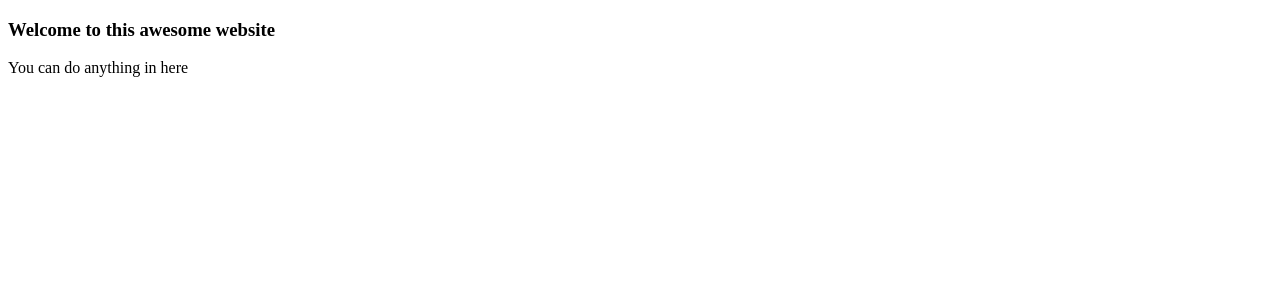
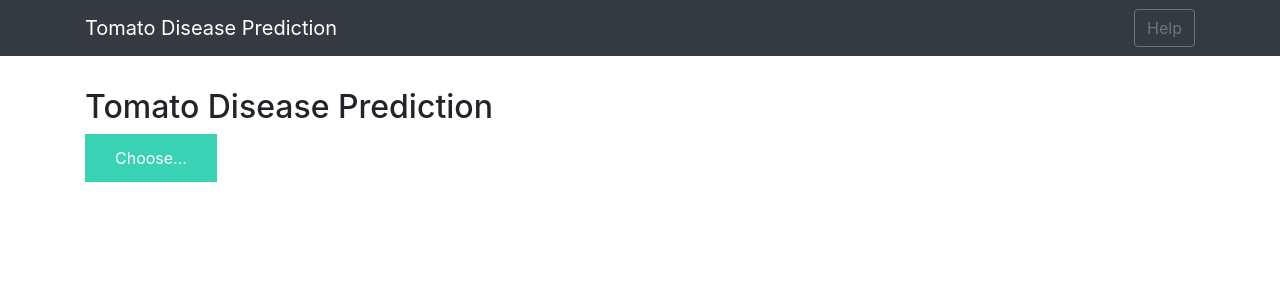
Before and after one commit to AshiishKarhade/Tomato-Disease-Prediction-End-to-End-Application, a Flask app: page / in a window 1280 px wide. Shown: the top 300 px of the page. Run offline with Flask 2, Linux system fonts and the light colour scheme; some libraries are stand-ins or nearby versions.

Commit message:
index html added

```diff
--- a/templates/index.html
+++ b/templates/index.html
@@ -1,11 +1,31 @@
-<!DOCTYPE html>
-<html>
-    <head>
-        <title>Tomato Disease Prediction</title>
-    </head>
+{% extends "base.html" %} {% block content %}
 
-    <body>
-        <h3>Welcome to this awesome website</h3>
-        <p>You can do anything in here</p>
-    </body>
-</html>
+<h2>Tomato Disease Prediction</h2>
+
+<div>
+    <form id="upload-file" method="post" enctype="multipart/form-data">
+        <label for="imageUpload" class="upload-label">
+            Choose...
+        </label>
+        <input type="file" name="file" id="imageUpload" accept=".png, .jpg, .jpeg">
+    </form>
+
+    <div class="image-section" style="display:none;">
+        <div class="img-preview">
+            <div id="imagePreview">
+            </div>
+        </div>
+        <div>
+            <button type="button" class="btn btn-primary btn-lg " id="btn-predict">Predict!</button>
+        </div>
+    </div>
+
+    <div class="loader" style="display:none;"></div>
+
+    <h3 id="result">
+        <span> </span>
+    </h3>
+
+</div>
+
+{% endblock %}
```
